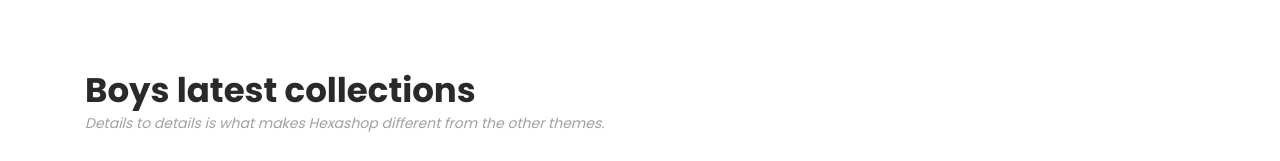
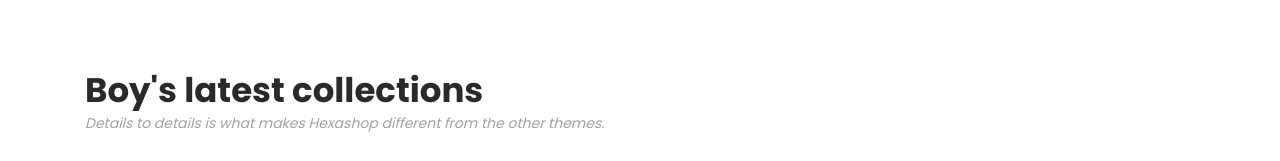
Before and after one commit to ChethanRamesh1997/Microdegreeshop, a plain HTML site: page index.html in a window 1280 px wide. Shown: the part 767-928 px from the top of the page. Drawn offline with Linux system fonts and the light colour scheme.

Commit message:
Update index.html
boys changes

```diff
--- a/index.html
+++ b/index.html
@@ -207,7 +207,7 @@ https://templatemo.com/tm-571-hexashop
             <div class="row">
                 <div class="col-lg-6">
                     <div class="section-heading">
-                        <h2>Boys latest collections</h2>
+                        <h2>Boy's latest collections</h2>
                         <span>Details to details is what makes Hexashop different from the other themes.</span>
                     </div>
                 </div>
```
